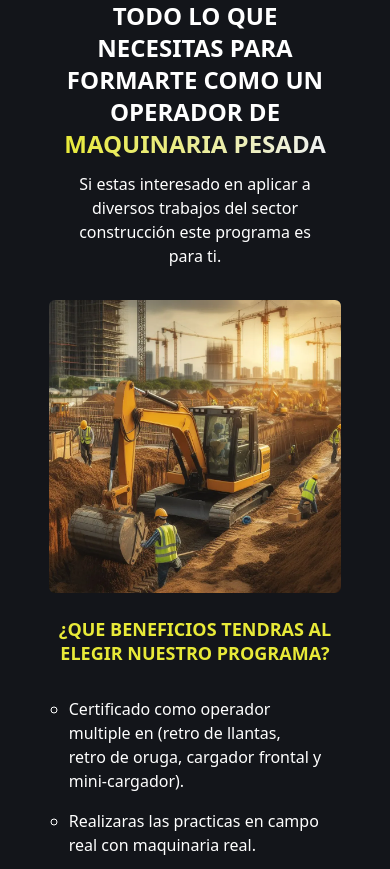
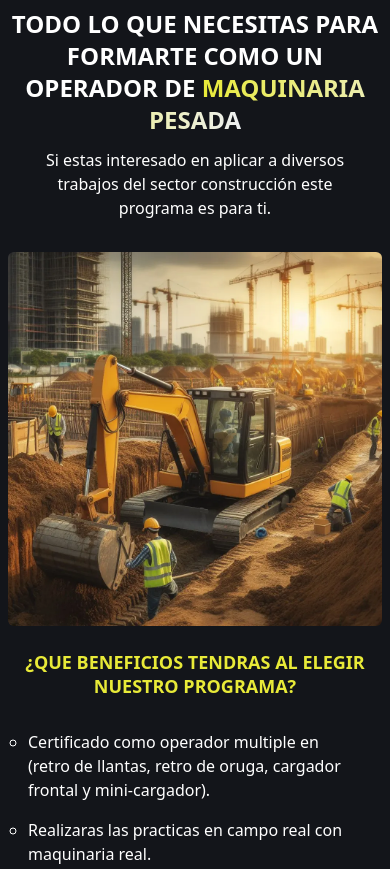
Before and after one commit to jhonh10/cemaqui, an Astro site: page / in a window 390 px wide. Shown: the top 869 px of the page. Built offline with nearby package versions, Linux system fonts and the light colour scheme; Astro itself is replaced by a stand-in of ours; what tailwindcss-animated would draw is missing.

Commit message:
change mobile witdh for w-screen

```diff
--- a/src/pages/index.astro
+++ b/src/pages/index.astro
@@ -11,7 +11,7 @@ import WhatsappButton from "../components/WhatsappButton.astro";
 ---
 
 <Layout title="Cursos de maquinaria pesada | CEMAQUI">
-  <main class="w-3/4 m-auto">
+  <main class="w-screen md:w-3/4 m-auto p-2">
     <h1
       class="text-2xl lg:text-4xl text-center text-white uppercase font-bold animate-fade-down"
     >
@@ -20,9 +20,7 @@ import WhatsappButton from "../components/WhatsappButton.astro";
         >Maquinaria Pesada</span
       >
     </h1>
-    <p
-      class="text-white text-base text-center p-3 mb-5 leading-6"
-    >
+    <p class="text-white text-base text-center p-3 mb-5 leading-6">
       Si estas interesado en aplicar a diversos trabajos del sector construcción
       este programa es para ti. <span class="hidden sm:inline-block"
         >El centro de enseñanza para operadores de maquinaria pesada con + 10
```
